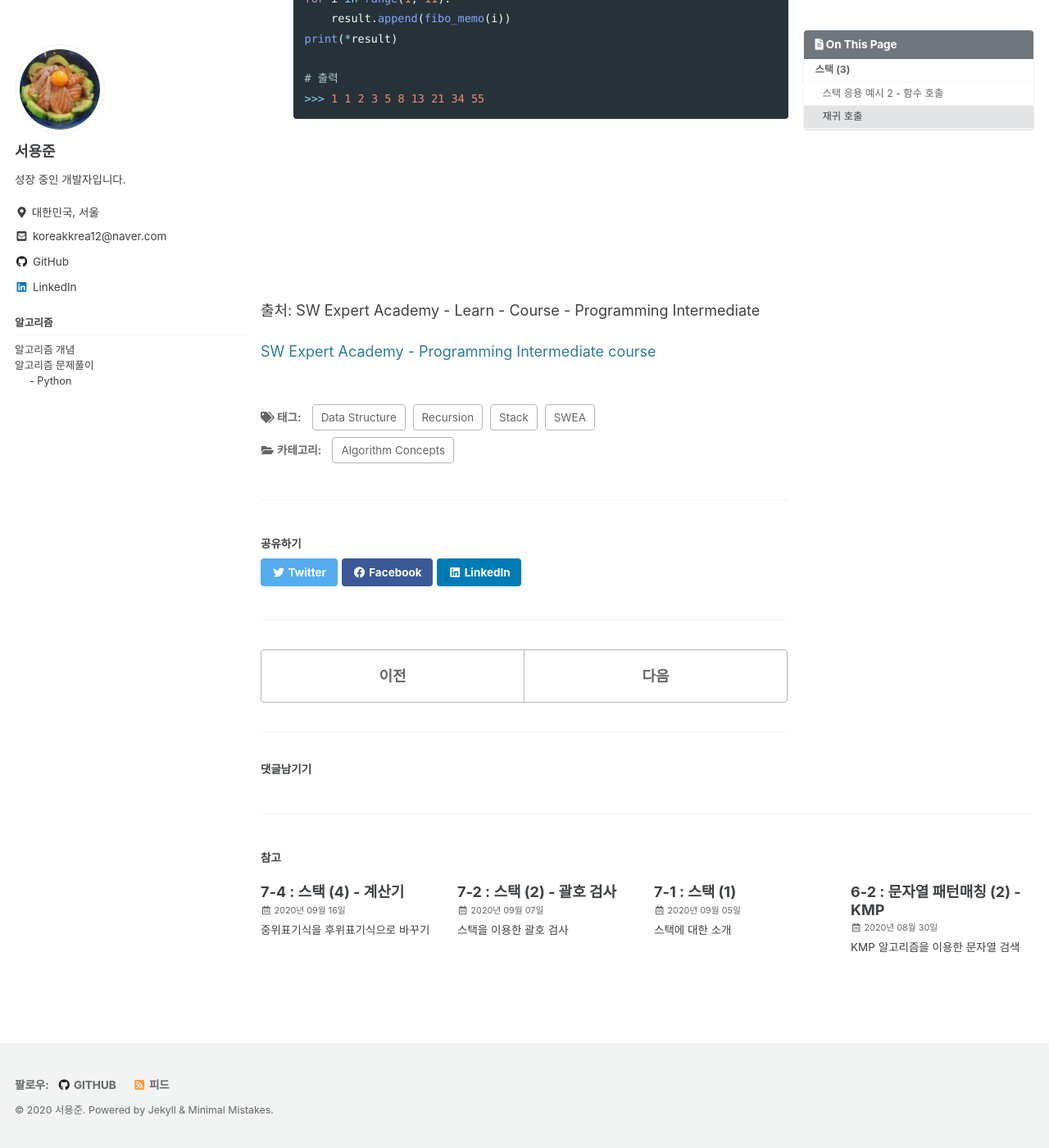
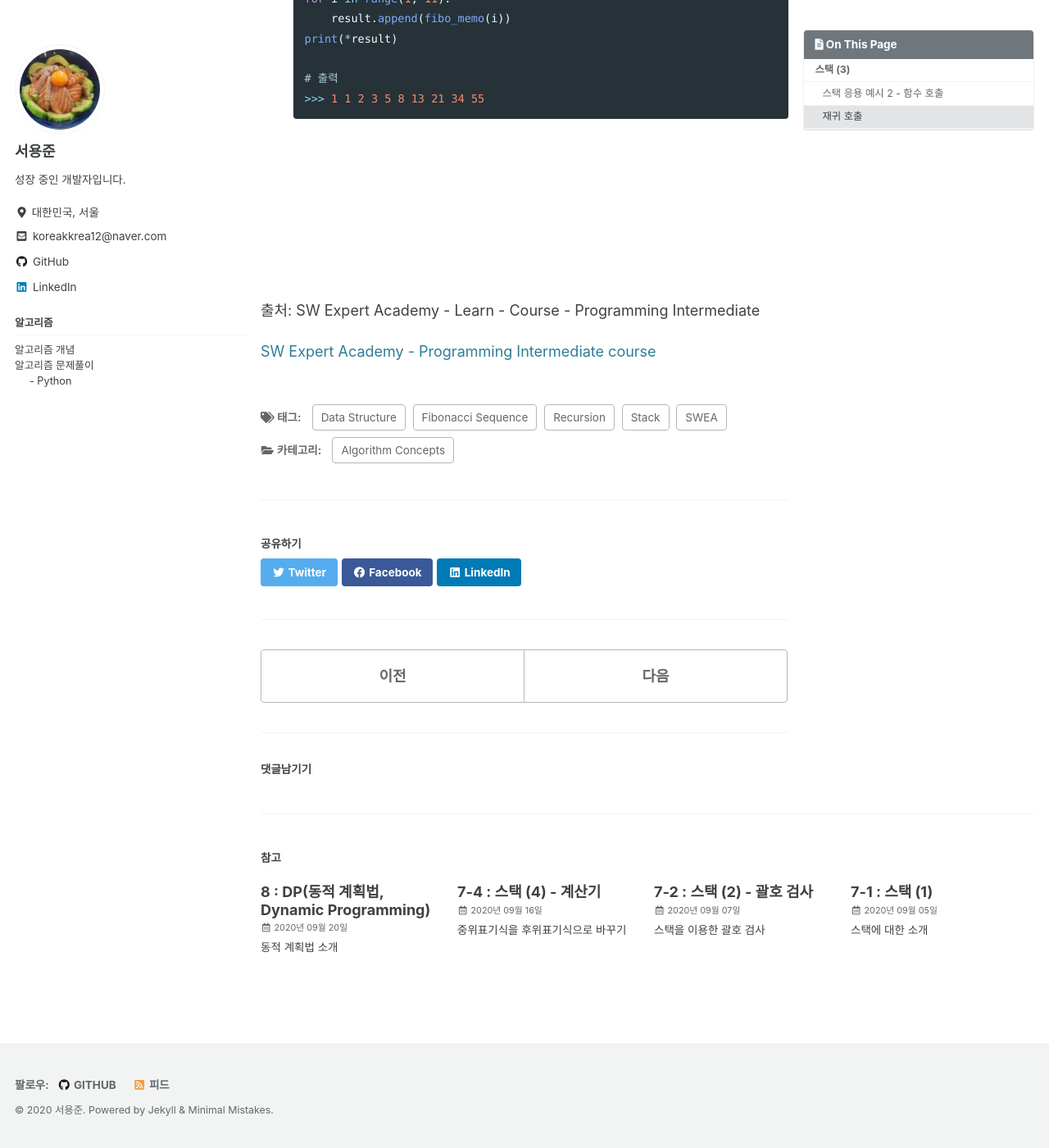
Before and after one commit to YongjoonSeo/YongjoonSeo.github.io, a Jekyll site: the page built from _posts/2020-09-10-swea-intermediate13.md, in a window 1280 px wide and 1400 px high, scrolled down 1809 px. Shown: the whole window at 82% size. Built offline with Jekyll 4.4.1, drawn with Linux system fonts in a browser that asks for light colours; cached includes are drawn as plain includes; comment, search, counter and statistics services are not loaded; a style sheet for code colours, icons or effects is not loaded; part of the change alters nothing that is shown.

Commit message:
Docs: 게시글 하나 추가 및 변경
- 8. DP 추가
- 7-3. 스택(함수 호출, 재귀) 변경: Fibonacci Sequence 태그 추가

````diff
--- a/_posts/2020-09-10-swea-intermediate13.md
+++ b/_posts/2020-09-10-swea-intermediate13.md
@@ -9,6 +9,7 @@ tags:
 - Data Structure
 - Stack
 - Recursion
+- Fibonacci Sequence
 ---
 ## 스택 (3)
 
--- /dev/null
+++ b/_posts/2020-09-20-swea-intermediate15.md
@@ -0,0 +1,57 @@
+---
+layout: single
+title: "8 : DP(동적 계획법, Dynamic Programming)"
+excerpt: "동적 계획법 소개"
+categories:
+- Algorithm Concepts
+tags:
+- SWEA
+- Dynamic Programming
+- Fibonacci Sequence
+---
+## DP (동적 계획법, Dynamic Programming)
+
+- <strong>DP(동적 계획법)</strong>
+
+  - 먼저 입력 크기가 작은 부분 문제들을 모두 해결한 후, 그 결과를 이용하여 단계적으로 더 큰 크기의 부분 문제를 해결하고 최종적으로 원래의 문제를 해결하는 방법.
+
+  - 부분 문제의 답으로부터 본 문제의 답을 구할 수 있는 문제에 적용할 수 있다.
+
+- DP 적용하기
+
+  1. 문제를 부분 문제로 분할
+    2. 가장 작은 부분 문제부터 해를 구함
+    3. 그 결과를 테이블에 저장하고, 테이블에 저장된 부분 문제의 해를 이용하여 더 큰 크기의 부분 문제의 해를 구함
+
+  ```python
+    # python 예시 - 피보나치 수열(3): DP (동적 계획법, Dynamic Programming)
+
+    def fibo_DP(n):
+        table = [0,1]
+
+        for i in range(2, n+1):
+            table.append(table[i-2] + table[i-1])
+        # 재귀처럼 자기 자신을 다시 호출해야만 하는 방법만 있는 건 아니다.
+        return table[n]
+
+    for i in range(1,11):
+        print(fibo_DP(i), end=' ')
+
+    # 출력
+    >>> 1 1 2 3 5 8 13 21 34 55
+  ```
+
+  - DP를 재귀적으로, 반복적으로 모두 구현할 수 있지만 반복적 구조로 DP를 구현한 게 성능 면에서 더 효율적이다.
+
+
+<br>
+
+<br>
+
+<br>
+
+<br>
+
+출처: SW Expert Academy - Learn - Course - Programming Intermediate
+
+[SW Expert Academy - Programming Intermediate course](https://swexpertacademy.com/main/learn/course/subjectList.do?courseId=AVuPDN86AAXw5UW6)
````
